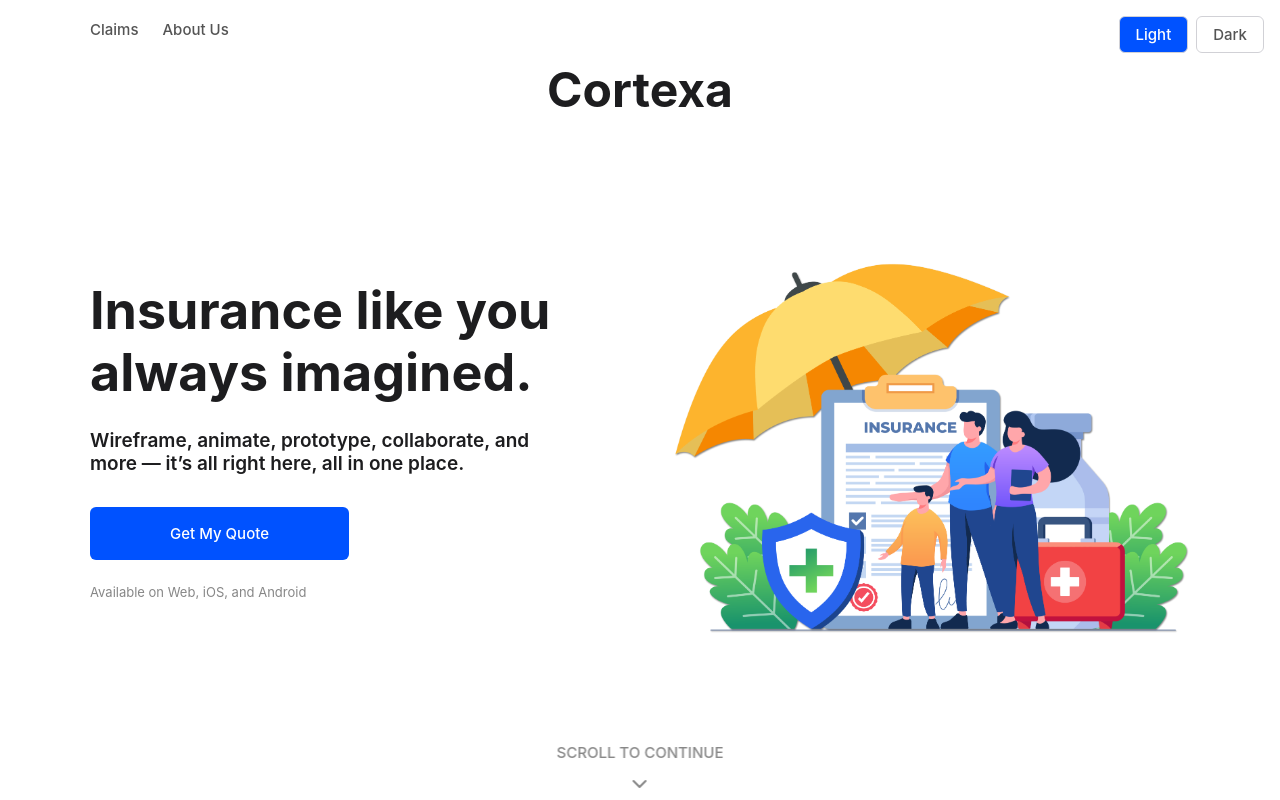
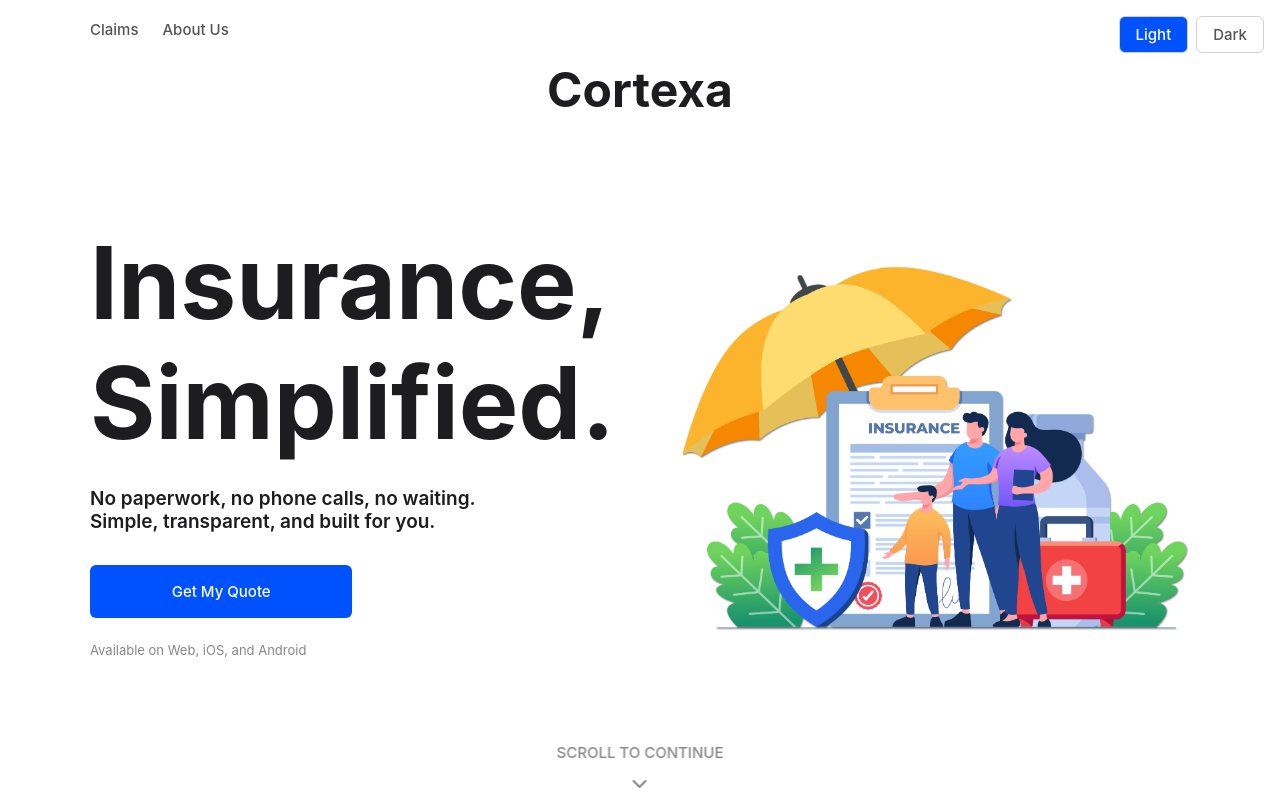
Before and after one commit to juanpatriciodoyle/cortexa-insurance, a React (Create React App) app: page / in a window 1280 px wide. Shown: the top 800 px of the page. Built offline with nearby package versions, Linux system fonts and the light colour scheme.

Commit message:
update text

```diff
--- a/src/components/home/HeroSection.tsx
+++ b/src/components/home/HeroSection.tsx
@@ -96,12 +96,11 @@ function HeroSection() {
             <Container>
                 <TwoColumnLayout>
                     <HeroContent>
-                        <Text as="h1" $variant="h1" style={{fontSize: '52px', lineHeight: 1.2}}>
-                            Insurance like you always imagined.
+                        <Text as="h1" $variant="h1" style={{fontSize: '100px', lineHeight: 1.2}}>
+                            Insurance, Simplified.
                         </Text>
                         <Text $variant="h3" as="p" style={{margin: '24px 0 0', maxWidth: '450px'}}>
-                            Wireframe, animate, prototype, collaborate, and more — it’s all right here, all in one
-                            place.
+                            No paperwork, no phone calls, no waiting. Simple, transparent, and built for you.
                         </Text>
                         <HeroButton $variant="primary" children={'Get My Quote'}/>
                         <AvailabilityText $variant="subtext">
--- a/src/components/home/PerksSection.tsx
+++ b/src/components/home/PerksSection.tsx
@@ -92,7 +92,7 @@ function PerksSection() {
                         variants={featureContainerVariants}
                         initial="hidden"
                         whileInView="visible"
-                        viewport={{once: true, amount: 0.2}}
+                        viewport={{once: false, amount: 0.6}}
                     >
                         <SectionTitle as="h2" $variant="h1">Why choose us?</SectionTitle>
                         <FeatureRow variants={featureItemVariants}>
--- a/src/components/home/StatsSection.tsx
+++ b/src/components/home/StatsSection.tsx
@@ -100,7 +100,7 @@ function StatsSection() {
                     variants={containerVariants}
                     initial="hidden"
                     whileInView="visible"
-                    viewport={{once: false, amount: 0.3}}
+                    viewport={{once: false, amount: 0.2}}
                 >
                     {stats.map((stat) => (
                         <StatCircle key={stat.percentage} variants={itemVariants} $isLightTheme={isLightTheme}>
```
